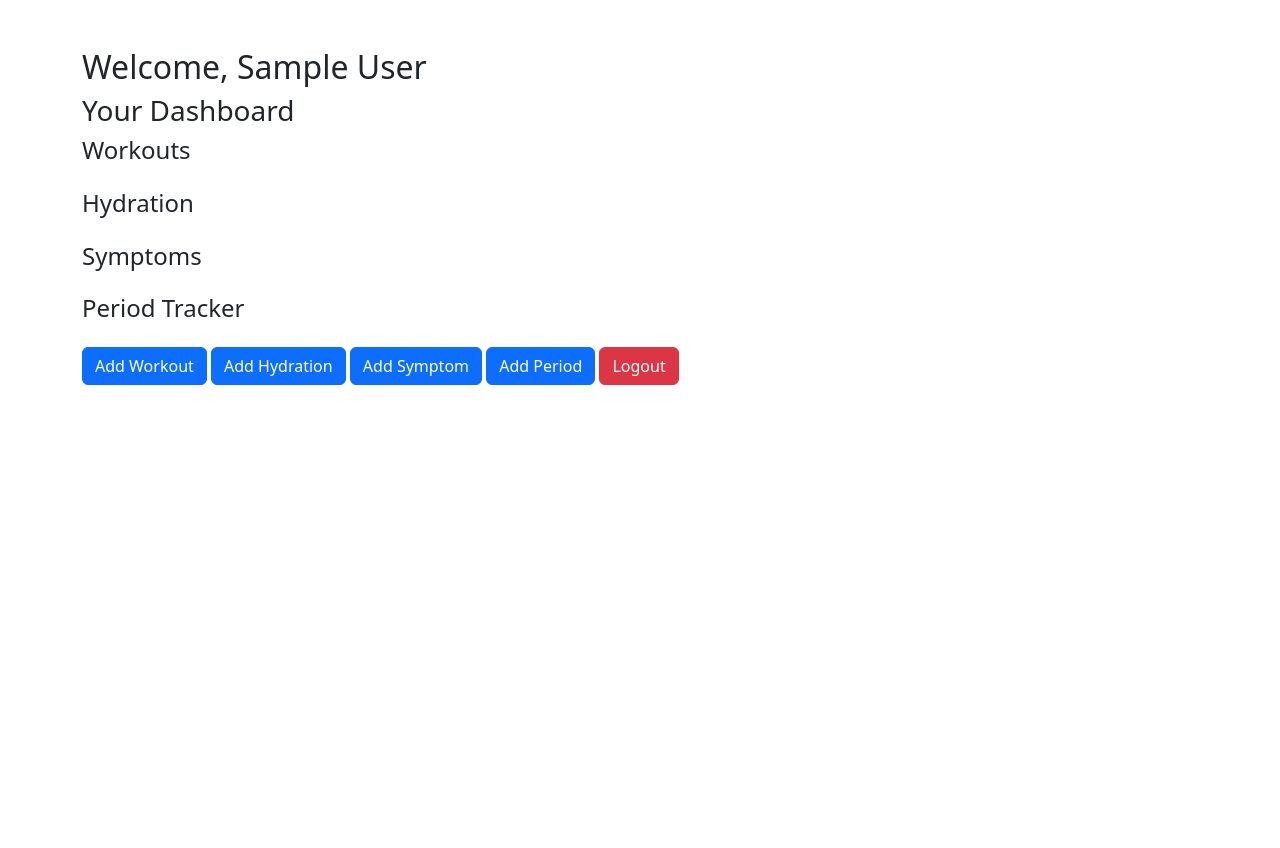
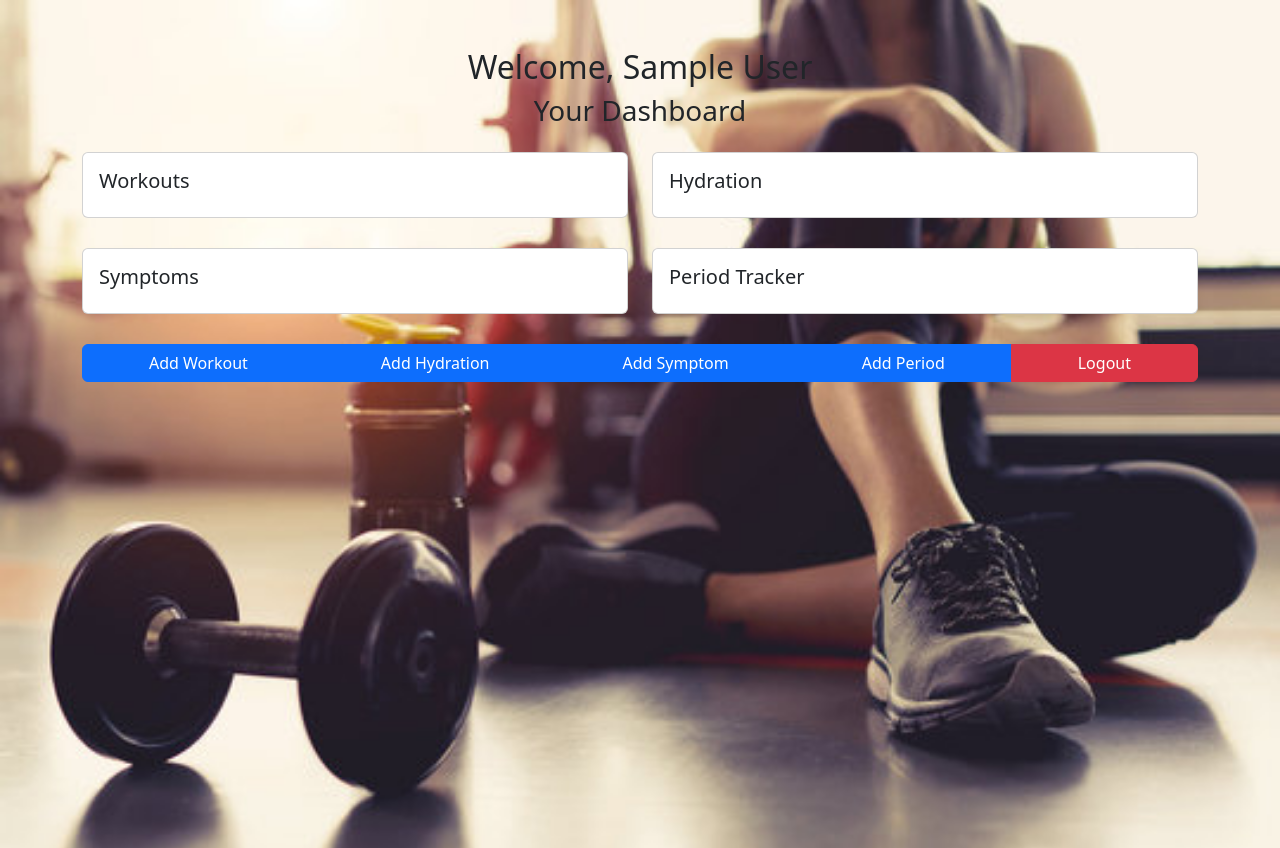
Before and after one commit to Kanishjain07/Tracker, a Flask app: page /dashboard in a window 1280 px wide. Before the commit the page ends 385 px from the top, so only its background shows below. Run offline with Flask 3, Linux system fonts and the light colour scheme; the visitor is signed in with stand-in values (Sample User, id 1); data that the repository does not hold is empty; some libraries are stand-ins or nearby versions.

Commit message:
added css file in all the pages

```diff
--- /dev/null
+++ b/static/dashboard.css
@@ -0,0 +1,21 @@
+/* CSS for Dashboard Page */
+body, html {
+    height: 100%;
+    margin: 0;
+    background-size: cover;
+}
+
+
+.dashboard-section {
+    margin-bottom: 30px;
+}
+
+.card-title {
+    font-size: 1.25rem;
+}
+
+.btn-group {
+    display: flex;
+    justify-content: space-between;
+    margin-bottom: 20px;
+}
--- a/templates/dashboard.html
+++ b/templates/dashboard.html
@@ -5,41 +5,76 @@
     <meta name="viewport" content="width=device-width, initial-scale=1.0">
     <title>Dashboard</title>
     <link href="https://cdn.jsdelivr.net/npm/bootstrap@5.3.0-alpha1/dist/css/bootstrap.min.css" rel="stylesheet">
+    <link rel="stylesheet" href="{{ url_for('static', filename='dashboard.css') }}">
 </head>
-<body>
+<body
+  class="background-img"style="background-image: url('{{ url_for('static', filename='images/image2.jpg') }}');">
     <div class="container mt-5">
-        <h2>Welcome, {{ current_user.name }}</h2>
-        <h3>Your Dashboard</h3>
-
-        <h4>Workouts</h4>
-        <ul class="list-group mb-3">
+        <h2 class="text-center">Welcome, {{ current_user.name }}</h2>
+        <h3 class="text-center mb-4">Your Dashboard</h3>
+        <!-- Dashboard sections -->
+        <div class="row">
+            <!-- Workouts -->
+            <div class="col-md-6 dashboard-section">
+                <div class="card">
+                    <div class="card-body">
+                        <h4 class="card-title">Workouts</h4>
+                        <ul class="list-group">
                             {% for workout in workouts %}
                                 <li class="list-group-item">{{ workout.workout_type }} - {{ workout.duration }} minutes</li>
                             {% endfor %}
                         </ul>
+                    </div>
+                </div>
+            </div>
 
-        <h4>Hydration</h4>
-        <ul class="list-group mb-3">
+            <!-- Hydration -->
+            <div class="col-md-6 dashboard-section">
+                <div class="card">
+                    <div class="card-body">
+                        <h4 class="card-title">Hydration</h4>
+                        <ul class="list-group">
                             {% for hydration in hydrations %}
                                 <li class="list-group-item">{{ hydration.water_intake }} ml</li>
                             {% endfor %}
                         </ul>
+                    </div>
+                </div>
+            </div>
+        </div>
 
-        <h4>Symptoms</h4>
-        <ul class="list-group mb-3">
+        <div class="row">
+            <!-- Symptoms -->
+            <div class="col-md-6 dashboard-section">
+                <div class="card">
+                    <div class="card-body">
+                        <h4 class="card-title">Symptoms</h4>
+                        <ul class="list-group">
                             {% for symptom in symptoms %}
                                 <li class="list-group-item">{{ symptom.description }}</li>
                             {% endfor %}
                         </ul>
+                    </div>
+                </div>
+            </div>
 
-        <h4>Period Tracker</h4>
-        <ul class="list-group mb-3">
+            <!-- Period Tracker -->
+            <div class="col-md-6 dashboard-section">
+                <div class="card">
+                    <div class="card-body">
+                        <h4 class="card-title">Period Tracker</h4>
+                        <ul class="list-group">
                             {% for period in periods %}
                                 <li class="list-group-item">From: {{ period.start_date }} To: {{ period.end_date }}</li>
                             {% endfor %}
                         </ul>
+                    </div>
+                </div>
+            </div>
+        </div>
 
-        <div class="mt-3">
+        <!-- Action buttons -->
+        <div class="btn-group">
             <a href="{{ url_for('add_workout') }}" class="btn btn-primary">Add Workout</a>
             <a href="{{ url_for('add_hydration') }}" class="btn btn-primary">Add Hydration</a>
             <a href="{{ url_for('add_symptom') }}" class="btn btn-primary">Add Symptom</a>
--- a/templates/register.html
+++ b/templates/register.html
@@ -5,8 +5,10 @@
     <meta name="viewport" content="width=device-width, initial-scale=1.0">
     <title>Register</title>
     <link href="https://cdn.jsdelivr.net/npm/bootstrap@5.3.0-alpha1/dist/css/bootstrap.min.css" rel="stylesheet">
+    <link rel="stylesheet" href="{{ url_for('static', filename='register.css') }}">
 </head>
-<body>
+<body
+  class="background-img"style="background-image: url('{{ url_for('static', filename='images/image2.jpg') }}');">
     <div class="container mt-5">
         <h2 class="text-center">Register</h2>
         <form method="POST">
```
Also changed, not shown: static/home.css (added, +43 -0 lines), static/login.css (added, +22 -0 lines), static/register.css (added, +26 -0 lines), templates/home.html (+3 -11 lines), templates/login.html (+7 -6 lines). Lines whose indentation alone changed are shown as unchanged.
